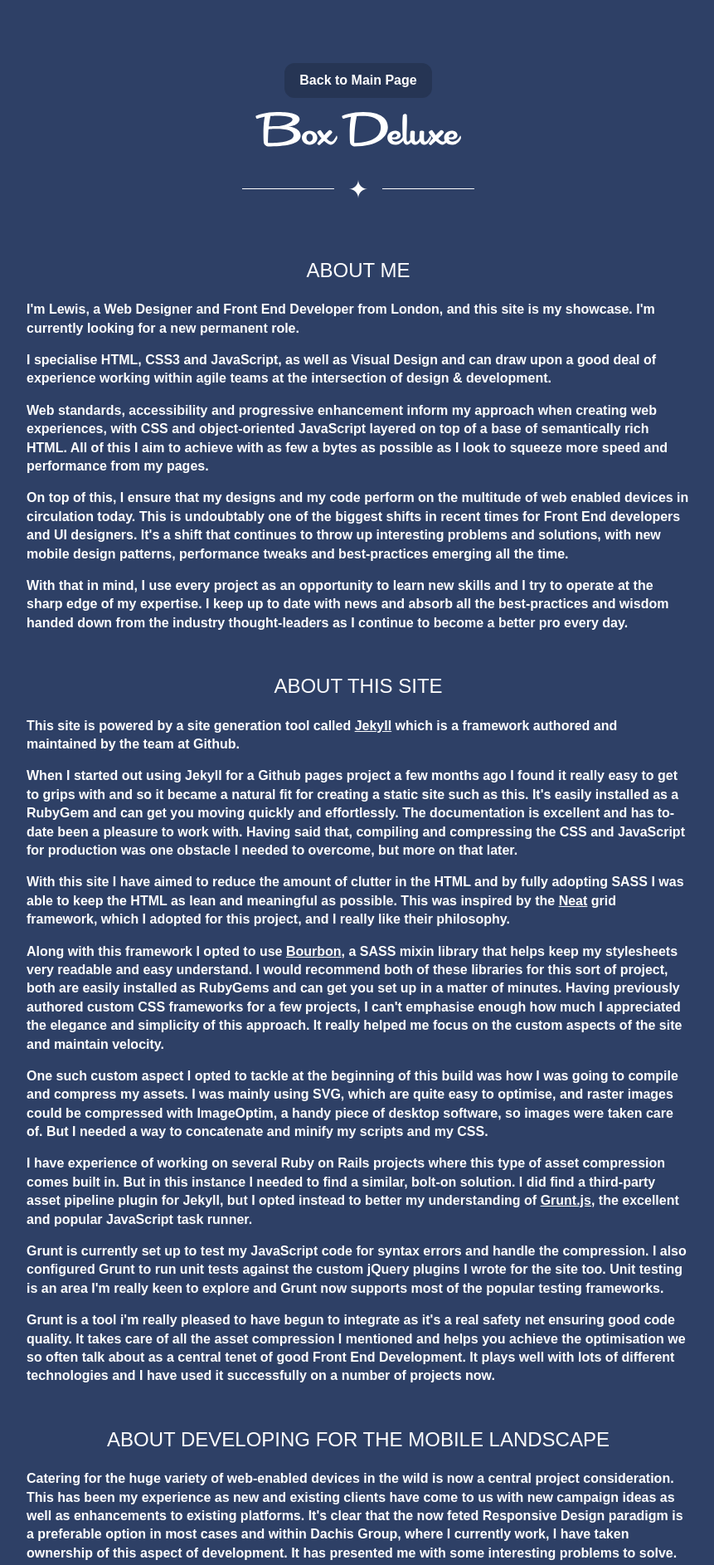
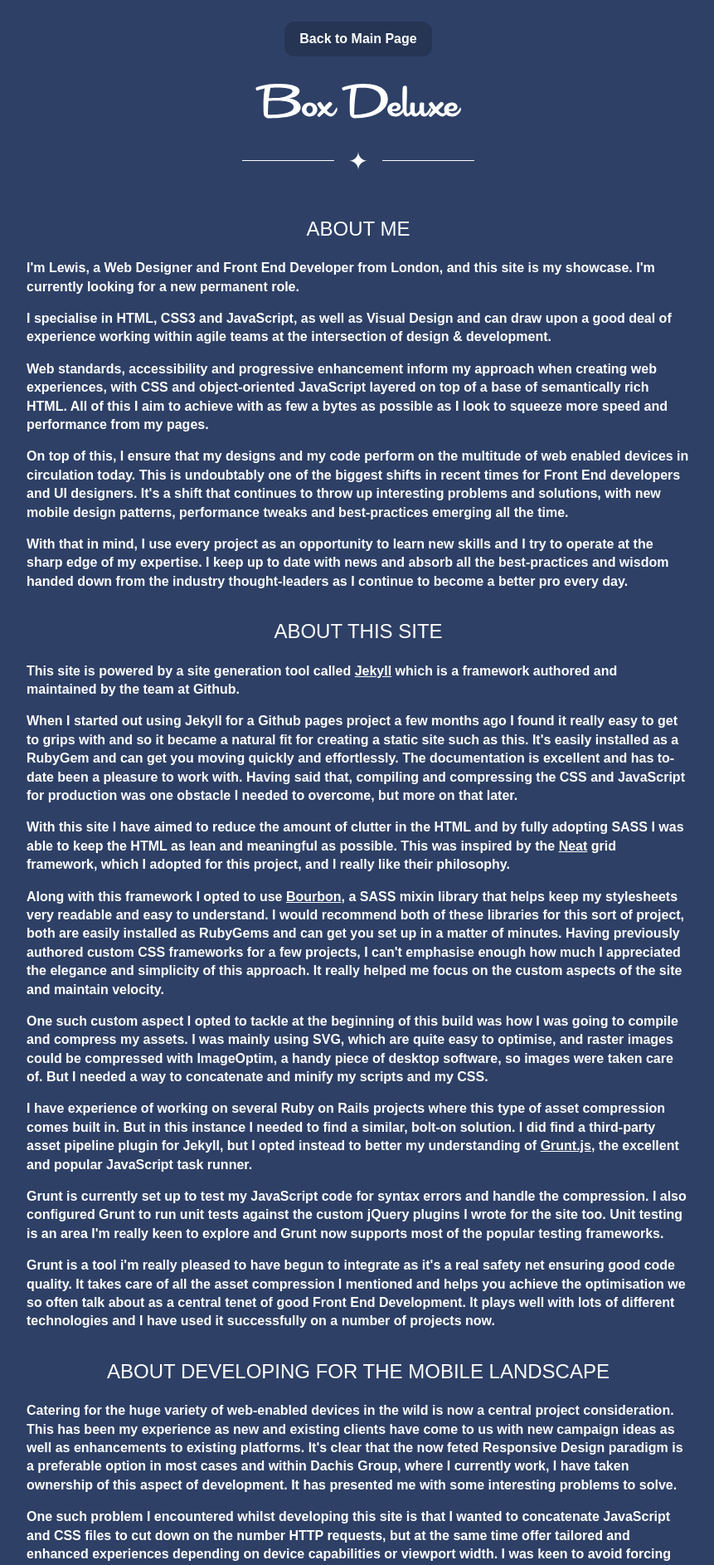
Before and after one commit to kojinkai/bd_2013, a Jekyll site: the page built from about/index.html, in a window 1280 px wide. Shown: the top 1886 px of the page at 83% size, without its empty margins (208-1069 px from the left). Built offline with Jekyll 4.4.1, drawn with Linux system fonts in a browser that asks for light colours; nearby versions of some CDN libraries.

Commit message:
adding more styling for th about page and cop

```diff
--- a/_includes/about.html
+++ b/_includes/about.html
@@ -8,7 +8,7 @@
             <section>
                 <h2>About Me</h2>
                 <p>I'm Lewis, a Web Designer and Front End Developer from London, and this site is my showcase. I'm currently looking for a new permanent role.</p>
-                <p>I specialise HTML, CSS3 and JavaScript, as well as Visual Design and can draw upon a good deal of experience working within agile teams at the intersection of design &amp; development.</p>
+                <p>I specialise in HTML, CSS3 and JavaScript, as well as Visual Design and can draw upon a good deal of experience working within agile teams at the intersection of design &amp; development.</p>
                 <p>Web standards, accessibility and progressive enhancement inform my approach when creating web experiences, with CSS and object-oriented JavaScript layered on top of a base of semantically rich HTML.  All of this I aim to achieve with as few a bytes as possible as I look to squeeze more speed and performance from my pages.</p>
                 <p>On top of this, I ensure that my designs and my code perform on the multitude of web enabled devices in circulation today. This is undoubtably one of the biggest shifts in recent times for Front End developers and UI designers. It's a shift that continues to throw up interesting problems and solutions, with new mobile design patterns, performance tweaks and best-practices emerging all the time.</p>
                 <p>With that in mind, I use every project as an opportunity to learn new skills and I try to operate at the sharp edge of my expertise. I keep up to date with news and absorb all the best-practices and wisdom handed down from the industry thought-leaders as I continue to become a better pro every day.</p>
@@ -18,7 +18,7 @@
                 <p>This site is powered by a site generation tool called <a href="http://jekyllrb.com/" title="Jekyll Site Generator">Jekyll</a> which is a framework authored and maintained by the team at Github.</p>
                 <p>When I started out using Jekyll for a Github pages project a few months ago I found it really easy to get to grips with and so it became a natural fit for creating a static site such as this.  It's easily installed as a RubyGem and can get you moving quickly and effortlessly.  The documentation is excellent and has to-date been a pleasure to work with. Having said that, compiling and compressing the CSS and JavaScript for production was one obstacle I needed to overcome, but more on that later.</p>
                 <p>With this site I have aimed to reduce the amount of clutter in the HTML and by fully adopting SASS I was able to keep the HTML as lean and meaningful as possible.  This was inspired by the <a href="http://neat.bourbon.io/" title="neat SASS framework">Neat</a> grid framework, which I adopted for this project, and I really like their philosophy.</p>
-                <p>Along with this framework I opted to use <a href="http://bourbon.io" title="bourbon framework">Bourbon</a>, a SASS mixin library that helps keep my stylesheets very readable and easy understand. I would recommend both of these libraries for this sort of project, both are easily installed as RubyGems and can get you set up in a matter of minutes.  Having previously authored custom CSS frameworks for a few projects, I can't emphasise enough how much I appreciated the elegance and simplicity of this approach. It really helped me focus on the custom aspects of the site and maintain velocity.</p>
+                <p>Along with this framework I opted to use <a href="http://bourbon.io" title="bourbon framework">Bourbon</a>, a SASS mixin library that helps keep my stylesheets very readable and easy to understand. I would recommend both of these libraries for this sort of project, both are easily installed as RubyGems and can get you set up in a matter of minutes.  Having previously authored custom CSS frameworks for a few projects, I can't emphasise enough how much I appreciated the elegance and simplicity of this approach. It really helped me focus on the custom aspects of the site and maintain velocity.</p>
                 <p>One such custom aspect I opted to tackle at the beginning of this build was how I was going to compile and compress my assets. I was mainly using SVG, which are quite easy to optimise, and raster images could be compressed with ImageOptim, a handy piece of desktop software, so images were taken care of. But I needed a way to concatenate and minify my scripts and my CSS.</p>
                 <p>I have experience of working on several Ruby on Rails projects where this type of asset compression comes built in. But in this instance I needed to find a similar, bolt-on solution. I did find a third-party asset pipeline plugin for Jekyll, but I opted instead to better my understanding of <a href="http://gruntjs.com/" title="grunt js">Grunt.js</a>, the excellent and popular JavaScript task runner.</p>
                 <p>Grunt is currently set up to test my JavaScript code for syntax errors and handle the compression.  I also configured Grunt to run unit tests against the custom jQuery plugins I wrote for the site too.  Unit testing is an area I'm really keen to explore and Grunt now supports most of the popular testing frameworks.</p>
--- a/assets/css/main.css
+++ b/assets/css/main.css
@@ -733,7 +733,7 @@ textarea {
 .page {
   *zoom: 1;
   display: block;
-  padding: 60px 20px 30px 20px; }
+  padding: 10px 20px 30px 20px; }
   .page:before, .page:after {
     content: " ";
     /* 1 */
@@ -888,7 +888,7 @@ button {
   background: #263554;
   border: 2px solid #263554;
   color: white;
-  margin-bottom: 1em; }
+  margin-bottom: 2em; }
   .page .page-link:visited {
     color: white; }
   .page .page-link:hover, .page .page-link:focus {
@@ -1010,7 +1010,7 @@ button {
     background: #263554;
     border: 2px solid #263554;
     color: white;
-    margin-bottom: 1em; }
+    margin-bottom: 2em; }
     #about .page-link:visited {
       color: white; }
     #about .page-link:hover, #about .page-link:focus {
@@ -1258,7 +1258,7 @@ button {
     top: auto;
     margin: auto; }
   .page section {
-    margin-top: 3em; }
+    margin-top: 2em; }
   .page p {
     text-align: left; }
 
@@ -1388,7 +1388,7 @@ button {
     margin: 0; }
 
   #about {
-    padding-top: 35px; }
+    padding: 35px 20px; }
 
   .icon-down_arrow {
     display: none;
--- a/sass/_media-queries.scss
+++ b/sass/_media-queries.scss
@@ -107,7 +107,7 @@
     }
   }
   #about {
-    padding-top: 35px;
+    padding: 35px 20px;
   }
 
   .icon-down_arrow {
--- a/sass/_mixins.scss
+++ b/sass/_mixins.scss
@@ -99,7 +99,7 @@
     background: darken($royal, 5);
     border: 2px solid darken($royal, 5);
     color: $white;
-    margin-bottom: 1em;
+    margin-bottom: 2em;
       &:visited {
         color: $white;
       }
--- a/sass/_structure.scss
+++ b/sass/_structure.scss
@@ -34,7 +34,7 @@
 
 .page {
   @include row;
-  padding: 60px 20px 30px 20px;
+  padding: 10px 20px 30px 20px;
   a,
   a:focus {
     text-decoration: underline;
--- a/sass/_style.scss
+++ b/sass/_style.scss
@@ -479,7 +479,7 @@ button {
     margin: auto;
   }
   section {
-    margin-top: 3em;
+    margin-top: 2em;
   }
   p {
     text-align: left;
```
